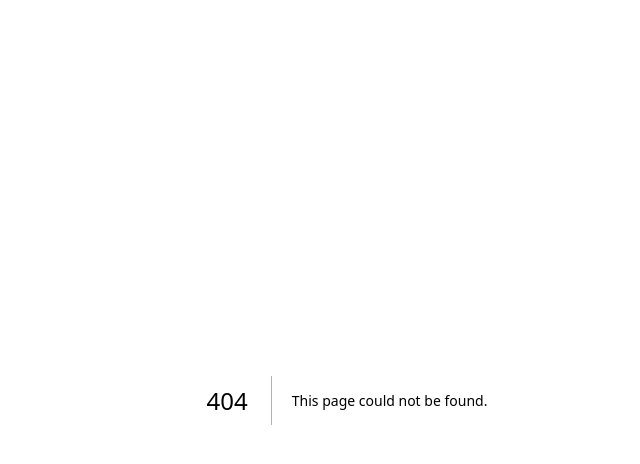
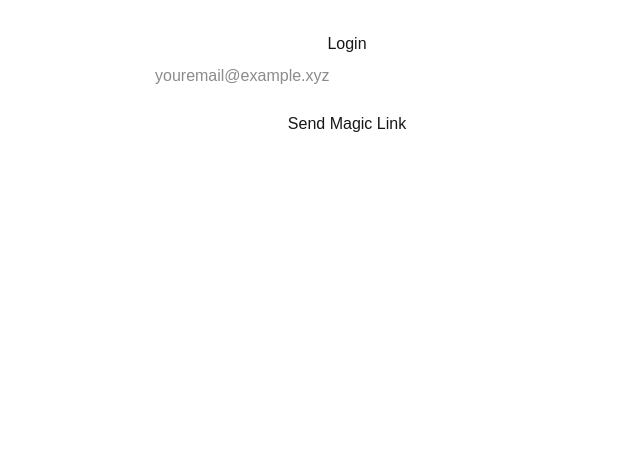
Before and after one commit to lilgmills/miles-dashboard, a Next.js app: page /login in a window 1280 px wide. Before the commit this address had no page. Shown: the top 464 px of the page, without its empty margins (293-933 px from the left). Built offline with nearby package versions, Linux system fonts and the light colour scheme; no server answers.

Commit message:
OTP login

```diff
--- /dev/null
+++ b/app/callback/page.jsx
@@ -0,0 +1,22 @@
+'use client'
+
+import { useEffect } from 'react'
+import { useRouter } from 'next/navigation'
+import { supabase } from '@/lib/supabaseClient'
+
+export default function CallbackPage() {
+    const router = useRouter()
+
+    useEffect(() => {
+        supabase.auth.getSession().then(({ data: { session } }) => {
+            if (session) {
+                router.replace('/dashboard')
+            }
+            else {
+                router.replace('/login')
+            }
+        })
+    }, [router])
+
+    return <p>Loggin you in...</p>
+}
--- /dev/null
+++ b/app/dashboard/page.jsx
@@ -0,0 +1,3 @@
+'use client'
+
+return <h1>You made it to the dashboard!</h1>
--- /dev/null
+++ b/app/login/page.jsx
@@ -0,0 +1,53 @@
+'use client'
+
+import { useState } from 'react'
+import { supabase } from '@/lib/supabaseClient'
+
+export default function LoginPage() {
+    const [email, setEmail] = useState('');
+    const [loading, setLoading] = useState(false);
+    const [message, setMessage] = useState('');
+
+    const handleLogin = async (e) => {
+        e.preventDefault();
+        setLoading(true);
+        setMessage('');
+
+        const { error } = await supabase.auth.signInWithOtp({
+            email,
+            options : {
+                emailRedirectTo: `${window.location.origin}/callback`,
+            },
+
+        })
+
+        if (error) {
+            setMessage(error.message)
+        }
+        else {
+            setMessage('Check your email for a login link!')
+        }
+
+        setLoading(false)
+    }
+
+    return (
+        <div style = {{ maxWidth: 400, margin: '2rem auto', textAlign: 'center' }}>
+            <h1>Login</h1>
+            <form onSubmit={handleLogin}>
+                <input
+                    type="email"
+                    placeholder="youremail@example.xyz"
+                    value={email}
+                    onChange={(e)=>setEmail(e.target.value)}
+                    required
+                    style={{ width: '100%', padding: '0.5rem' }}
+                />
+                <button type="submit" disabled={loading} style ={{ marginTop: '1rem'}}>
+                    {loading ? 'Sending link ...' : 'Send Magic Link'}
+                </button>
+            </form>
+            <p>{message}</p>
+        </div>
+    )
+}
```
